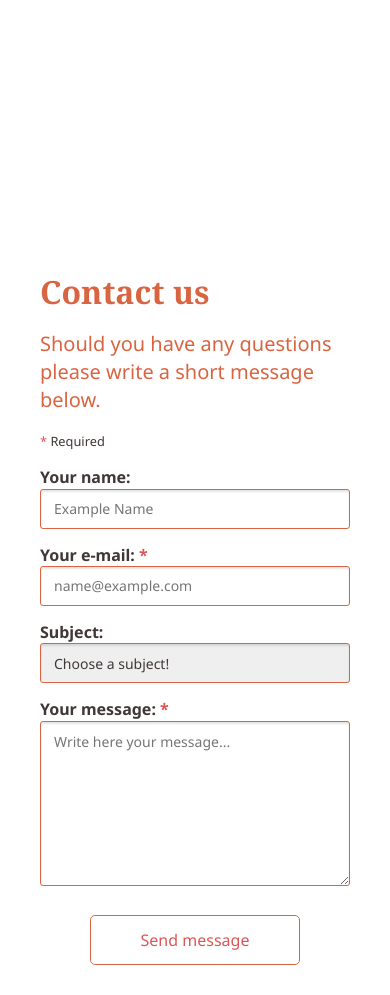
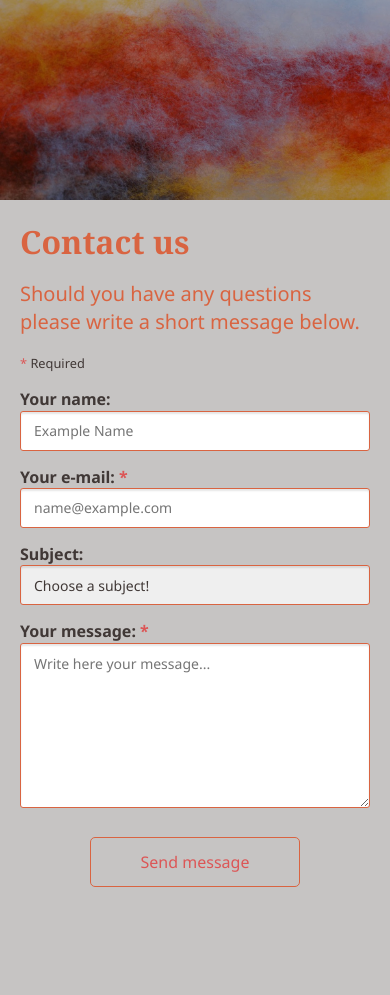
Before and after one commit to gsuhajda/socialfelt, a PHP site: page /page_contact.html in a window 390 px wide. After the commit the page ends 887 px from the top, so only its background shows below. Run offline with PHP 8.4, Linux system fonts and the light colour scheme.

Commit message:
kisebb javitasok

```diff
--- a/html/css/base.css
+++ b/html/css/base.css
@@ -14,6 +14,7 @@ body > .bg {
 	width: 100%;
 	height: 100%;
 	z-index: 10;
+	background-image: url('../images/back_main.jpg');
 	background-position: 0 0;
 	background-repeat: no-repeat;
 	background-size: cover;
@@ -52,6 +53,12 @@ body.page_main > .bg {
 	*zoom: 1;
 }
 
+/* override normalize */
+figure,
+.header h1 {
+	margin: 0;
+}
+
 /* MENU */
 
 .header {
@@ -61,10 +68,6 @@ body.page_main > .bg {
 	top: 30px;
 	width: 140px;
 	z-index: 20;
-}
-
-.header h1 {  /* normalize >:( */
-	margin: 0;
 }
 
 .logo{
@@ -224,7 +227,44 @@ body.page_main > .bg {
 
 /* small screen, "mobile" */
 @media all and (max-width: 767px) {
+	.container{
+		width: auto;
+		position: relative;
+		left: auto;
+		margin: 0 20px;
+		top: 200px;
+	}
+}
 
+@media all and (max-width: 600px) {
+	.container {
+		width: 100%;
+		margin: 0;
+	}
+
+	.container_item {
+		border-radius: 0;
+	}
+}
+
+@media all and (max-width: 400px) {
+	body > .bg {
+		position: absolute;
+		bottom: auto;
+		width: 100%;
+		height: 200px;
+	}
+
+	.container_item {
+		padding: 20px;
+		border-radius: 0px;
+		margin: 0;
+		background: #c6c4c3;
+	}
+
+	.container_item:last-child{
+		margin-bottom: 0;
+	}
 }
 
 /* ipad portrait and up */
--- a/html/page_services.html
+++ b/html/page_services.html
@@ -9,7 +9,7 @@
 		<link rel="stylesheet" href="css/page.services.css">
   		<link href='http://fonts.googleapis.com/css?family=Noto+Sans:400,700|Noto+Serif:400,700,400italic' rel='stylesheet' type='text/css'>
 	</head>
-	<body class="page-services">
+	<body class="page-services" id="nav">
   		<div class="bg"></div>
 
 		<header class="header">
```
Also changed, not shown: html/css/page.projects.css (+2 -13 lines), html/css/page.services.css (+19 -2 lines).
